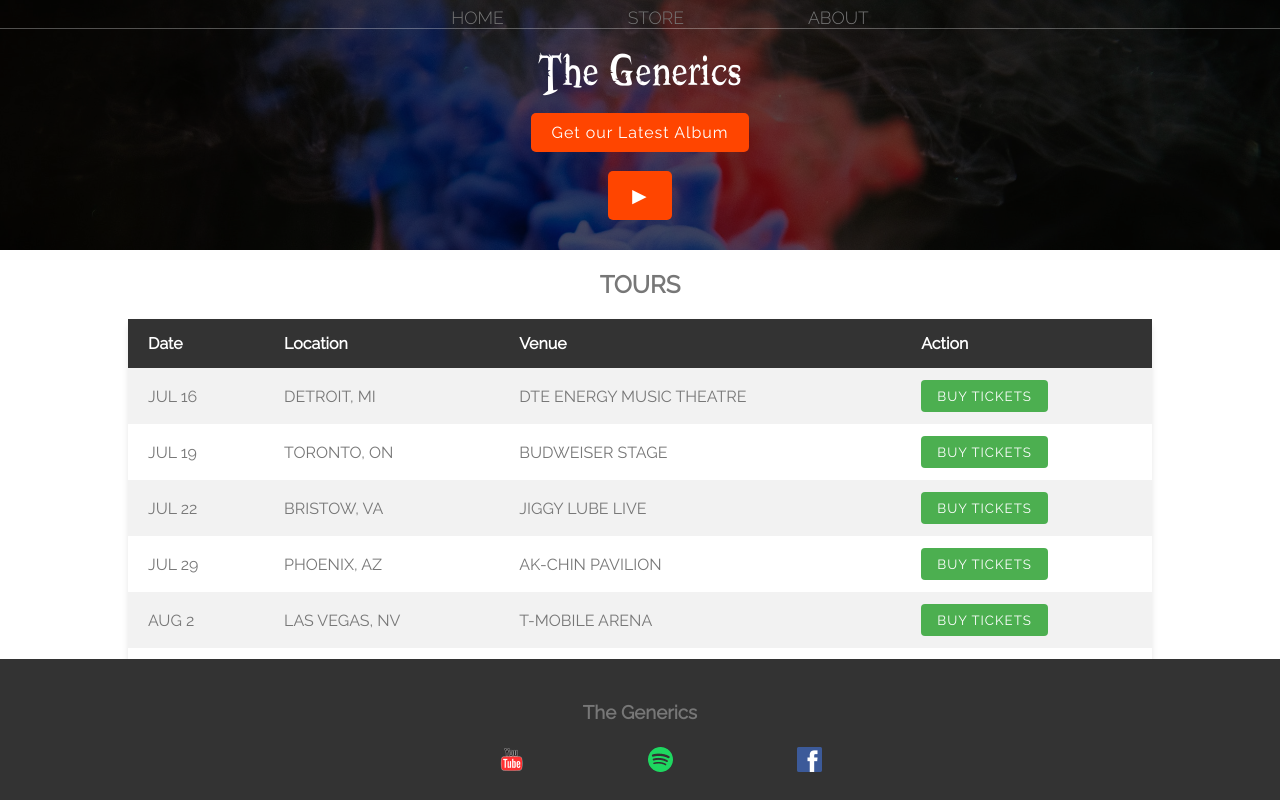
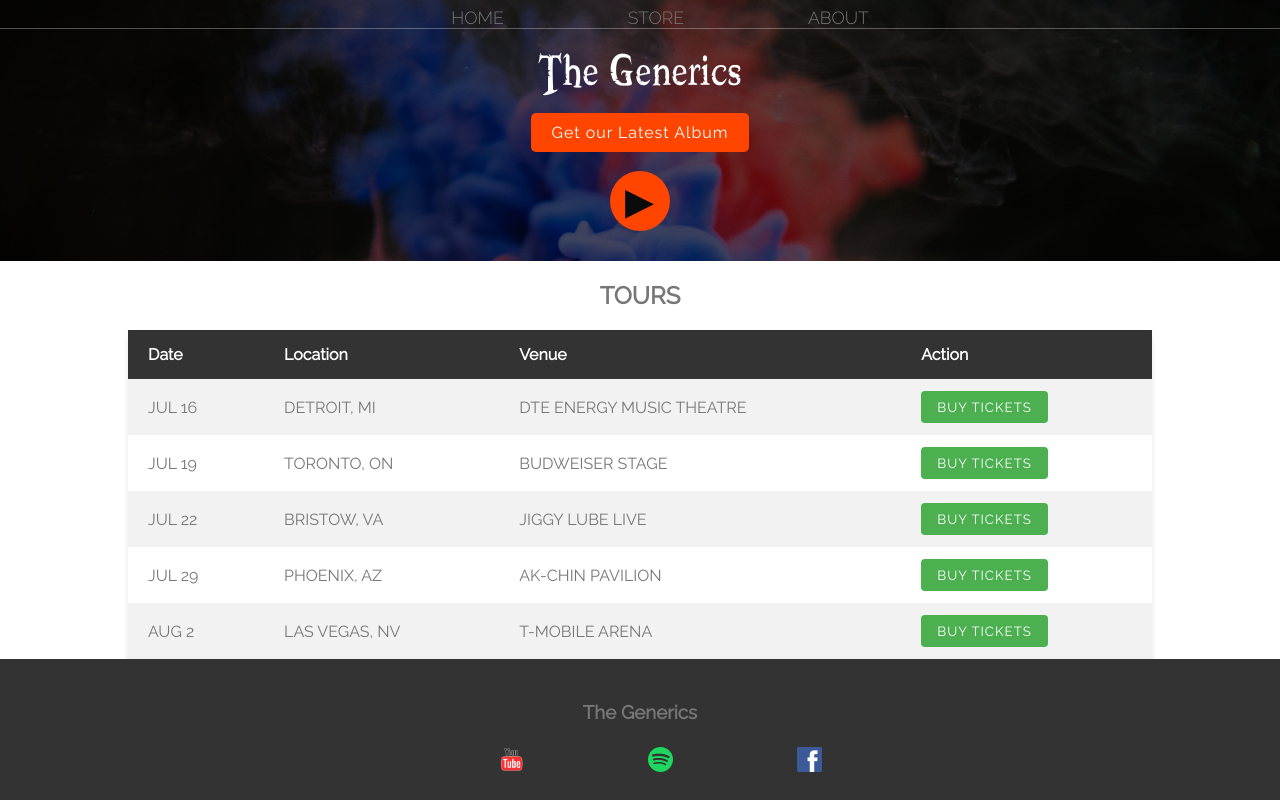
Before and after one commit to alok-38/learn-enough, a PHP site: page / in a window 1280 px wide. Run offline with PHP 8.4, Linux system fonts and the light colour scheme; some web fonts are replaced.

Commit message:
Done with the home page

```diff
--- a/html-tutorial/band-page/main.css
+++ b/html-tutorial/band-page/main.css
@@ -60,6 +60,13 @@ button.arrow {
     background-color: #ff4500;
     font-size: 24px;
     transition: background-color 0.3s ease, border-color 0.3s ease;
+    color: #0b0b0b;
+    font-size: 3em;
+    border-radius: 50%;
+    padding: 1.5px;
+    width: 60px;
+    height: 60px;
+    text-align: center;
   }
 
   button.arrow:hover,
```
